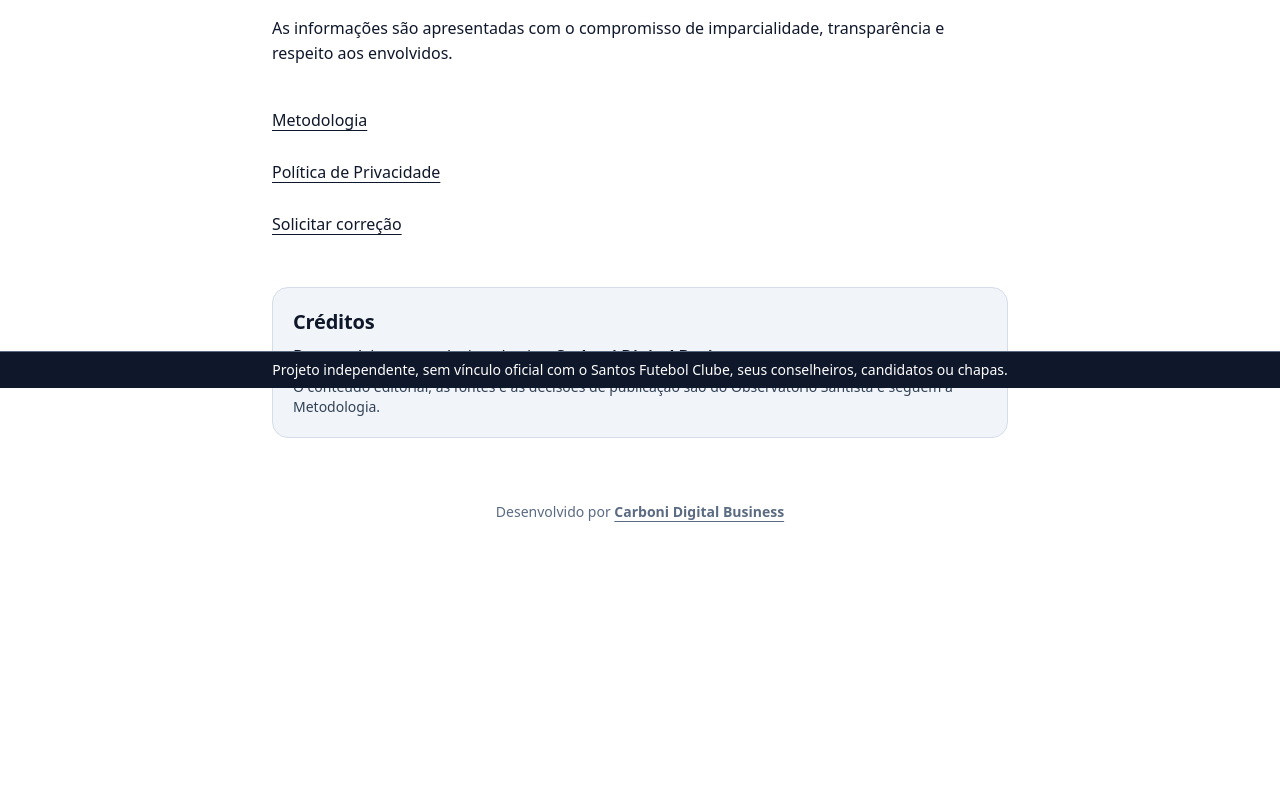
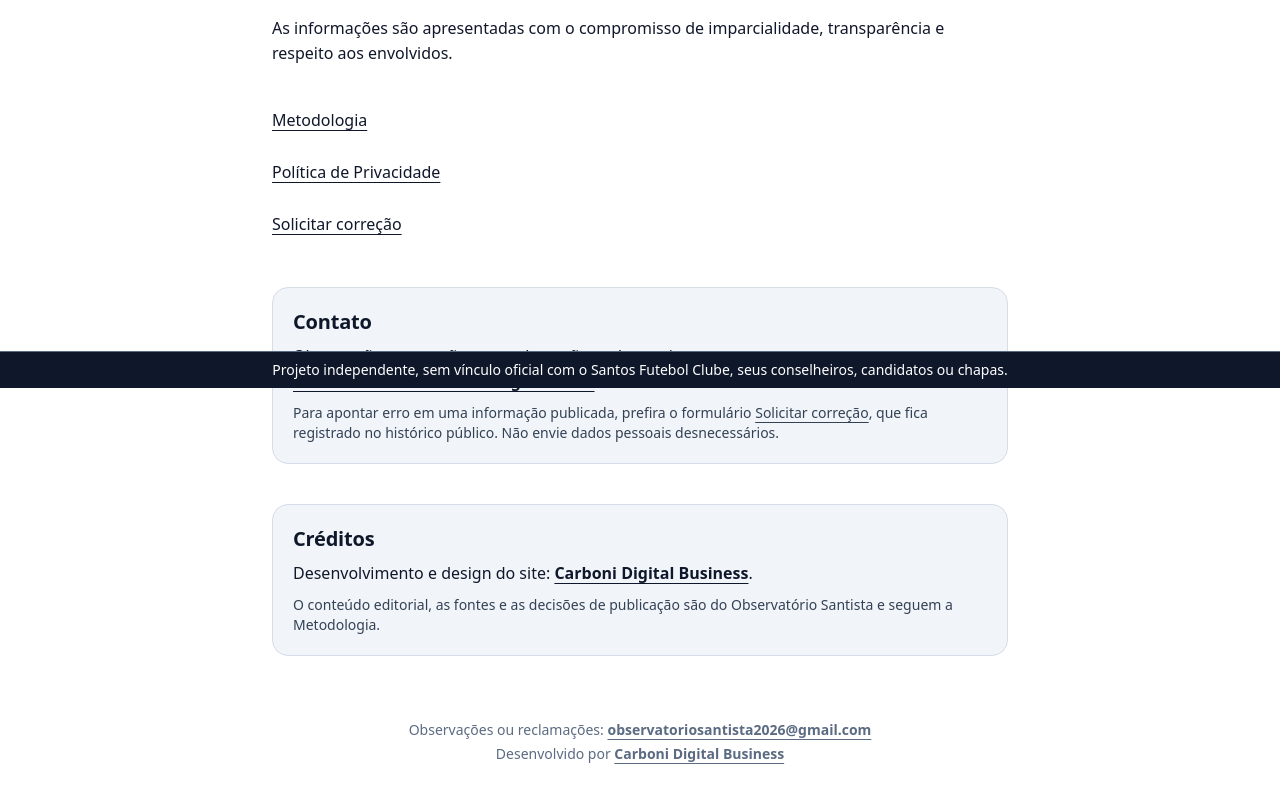
Before and after one commit to carboniber-bit/Observatorio-Santista, a Next.js app: page /sobre in a window 1280 px wide. Shown: the part 412-1212 px from the top of the page. Before the commit the page ends 1022 px from the top, so only its background shows below. Built offline with nearby package versions, Linux system fonts and the light colour scheme; no server answers.

Commit message:
feat: e-mail de contato do projeto (rodapé, Sobre e Pedir correção)
Co-Authored-By: Claude Sonnet 5.5 <noreply@anthropic.com>
Claude-Session: https://claude.ai/code/session_01DWnwCJCYzJod8r5vkGo8bw

```diff
--- a/app/corrigir/page.tsx
+++ b/app/corrigir/page.tsx
@@ -1,4 +1,5 @@
 import type { Metadata } from 'next'
+import { ContactSection } from '@/components/Contact'
 import { CorrectionForm } from '@/components/CorrectionForm'
 import { BRAND_NAME } from '@/lib/brand'
 import { pageMetadata } from '@/lib/seo'
@@ -22,6 +23,7 @@ export default function CorrigirPage() {
         pedido.
       </p>
       <CorrectionForm />
+      <ContactSection />
     </main>
   )
 }
--- a/app/layout.tsx
+++ b/app/layout.tsx
@@ -1,6 +1,7 @@
 import type { Metadata, Viewport } from 'next';
 import type { ReactNode } from 'react';
 import './globals.css';
+import { ContactLine } from '@/components/Contact';
 import { CreditsLine } from '@/components/Credits';
 import { IndependenceBanner } from '@/components/IndependenceBanner';
 import { SiteHeader } from '@/components/SiteHeader';
@@ -30,6 +31,7 @@ export default function RootLayout({ children }: { children: ReactNode }) {
       <body className="min-h-screen bg-paper pb-24 text-ink antialiased sm:pb-16">
         <SiteHeader />
         {children}
+        <ContactLine />
         <CreditsLine />
         <IndependenceBanner />
       </body>
--- a/app/sobre/page.tsx
+++ b/app/sobre/page.tsx
@@ -1,5 +1,6 @@
 import type { Metadata } from 'next'
 import Link from 'next/link'
+import { ContactSection } from '@/components/Contact'
 import { CreditsSection } from '@/components/Credits'
 import { BRAND_NAME } from '@/lib/brand'
 import { pageMetadata } from '@/lib/seo'
@@ -47,6 +48,7 @@ export default function SobrePage() {
           </li>
         </ul>
       </nav>
+      <ContactSection />
       <CreditsSection />
     </main>
   )
--- /dev/null
+++ b/components/Contact.tsx
@@ -0,0 +1,39 @@
+import { CONTACT_EMAIL } from '@/lib/brand'
+
+function MailLink() {
+  return (
+    <a href={`mailto:${CONTACT_EMAIL}`} className="font-semibold underline underline-offset-4">
+      {CONTACT_EMAIL}
+    </a>
+  )
+}
+
+/** Caixa de contato para observações, sugestões e reclamações (páginas Sobre e Pedir correção). */
+export function ContactSection() {
+  return (
+    <section aria-labelledby="contato" className="mt-10 rounded-2xl border border-gray-2 bg-gray-1 p-5">
+      <h2 id="contato" className="mb-2 text-xl font-bold">
+        Contato
+      </h2>
+      <p>
+        Observações, sugestões ou reclamações sobre o site: <MailLink />.
+      </p>
+      <p className="mt-2 text-sm text-gray-4">
+        Para apontar erro em uma informação publicada, prefira o formulário{' '}
+        <a href="/corrigir" className="underline underline-offset-4">
+          Solicitar correção
+        </a>
+        , que fica registrado no histórico público. Não envie dados pessoais desnecessários.
+      </p>
+    </section>
+  )
+}
+
+/** Linha de contato no fim de todas as páginas. */
+export function ContactLine() {
+  return (
+    <p className="mx-auto max-w-5xl px-4 pt-6 text-center text-sm text-gray-3">
+      Observações ou reclamações: <MailLink />
+    </p>
+  )
+}
--- a/components/Credits.tsx
+++ b/components/Credits.tsx
@@ -17,7 +17,7 @@ function CreditsLink() {
 /** Linha discreta de crédito, no fim de todas as páginas (acima do aviso fixo de independência). */
 export function CreditsLine() {
   return (
-    <p className="mx-auto max-w-5xl px-4 py-6 text-center text-sm text-gray-3">
+    <p className="mx-auto max-w-5xl px-4 pb-6 pt-1 text-center text-sm text-gray-3">
       Desenvolvido por <CreditsLink />
     </p>
   )
--- a/lib/brand.ts
+++ b/lib/brand.ts
@@ -5,3 +5,5 @@ export const INDEPENDENCE_SHORT =
 
 export const CREDITS_NAME = 'Carboni Digital Business'
 export const CREDITS_URL = 'https://carboni-digital-bussiness.lovable.app/'
+
+export const CONTACT_EMAIL = 'observatoriosantista2026@gmail.com'
```
Also changed, not shown: 1 other file (tests, documents, lock files or other folders).
